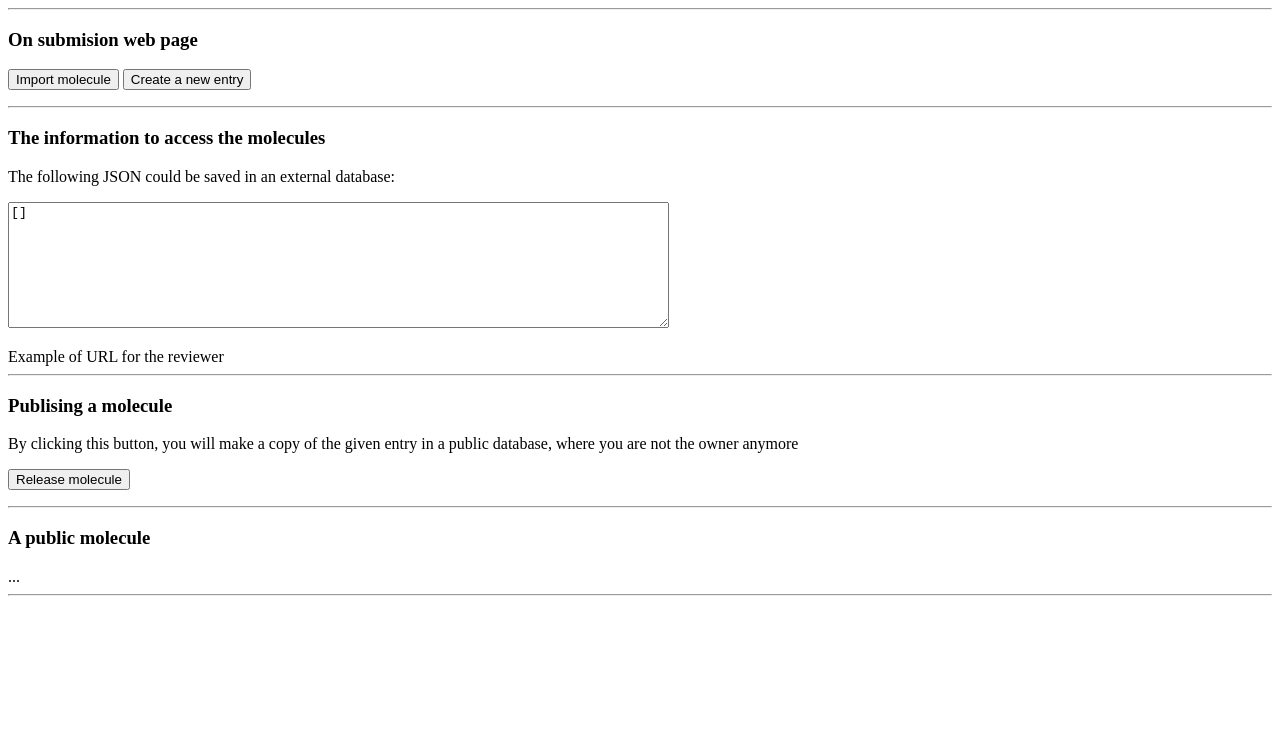
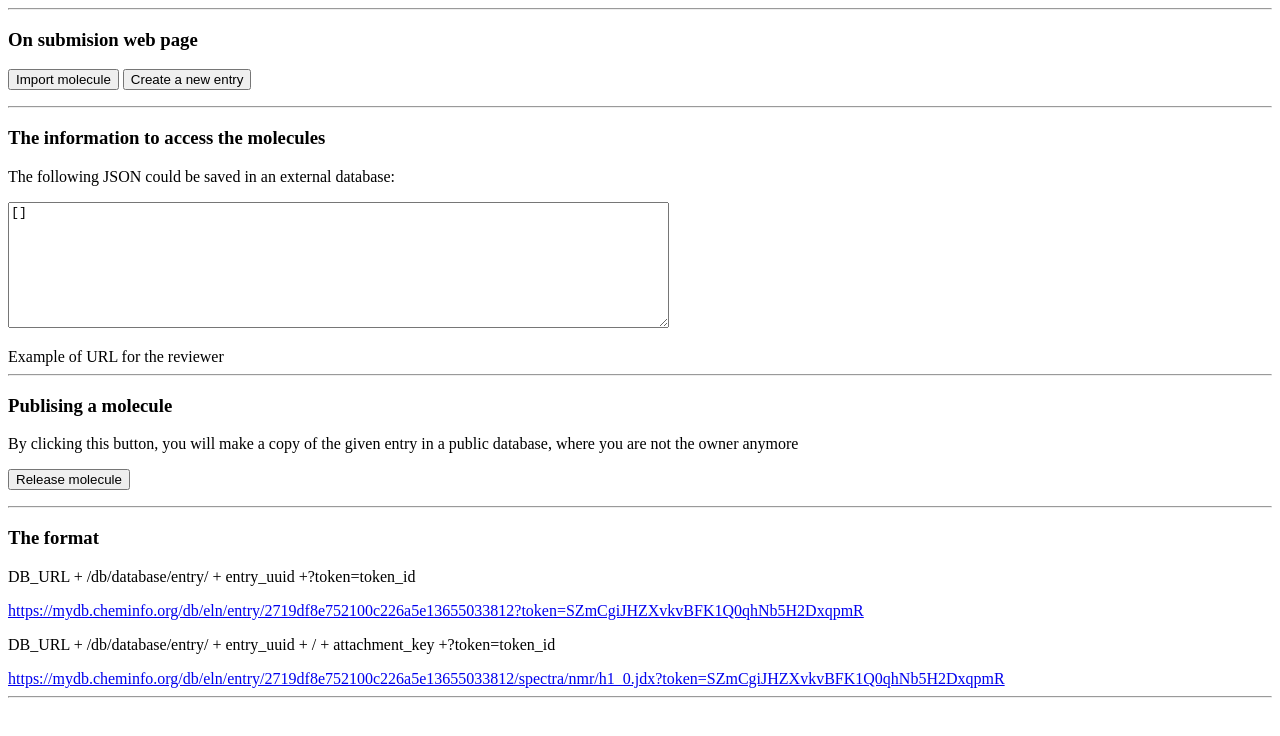
Before and after one commit to cheminfo/wiley-cheminfo, a plain HTML site: page v2.0.0/index.html in a window 1280 px wide. Drawn offline with nearby package versions, Linux system fonts and the light colour scheme.

Commit message:
entry url

```diff
--- a/v2.0.0/index.html
+++ b/v2.0.0/index.html
@@ -92,8 +92,18 @@ Example of URL for the reviewer
 </p>
 
 <hr>
-<p><h3>A public molecule</h3></p>
-...
+<p><h3>The format</h3></p>
+
+<p> DB_URL + /db/database/entry/ + entry_uuid +?token=token_id </p>
+
+<td><a href="https://mydb.cheminfo.org/db/eln/entry/2719df8e752100c226a5e13655033812?token=SZmCgiJHZXvkvBFK1Q0qhNb5H2DxqpmR" target="_blank">
+  https://mydb.cheminfo.org/db/eln/entry/2719df8e752100c226a5e13655033812?token=SZmCgiJHZXvkvBFK1Q0qhNb5H2DxqpmR</a></td>
+
+<p> DB_URL + /db/database/entry/ + entry_uuid + / + attachment_key +?token=token_id </p>
+
+<td><a href="https://mydb.cheminfo.org/db/eln/entry/2719df8e752100c226a5e13655033812/spectra/nmr/h1_0.jdx?token=SZmCgiJHZXvkvBFK1Q0qhNb5H2DxqpmR
+" target="_blank">https://mydb.cheminfo.org/db/eln/entry/2719df8e752100c226a5e13655033812/spectra/nmr/h1_0.jdx?token=SZmCgiJHZXvkvBFK1Q0qhNb5H2DxqpmR</a></td>
+
 <hr>
 <script>
   renderList();
```
